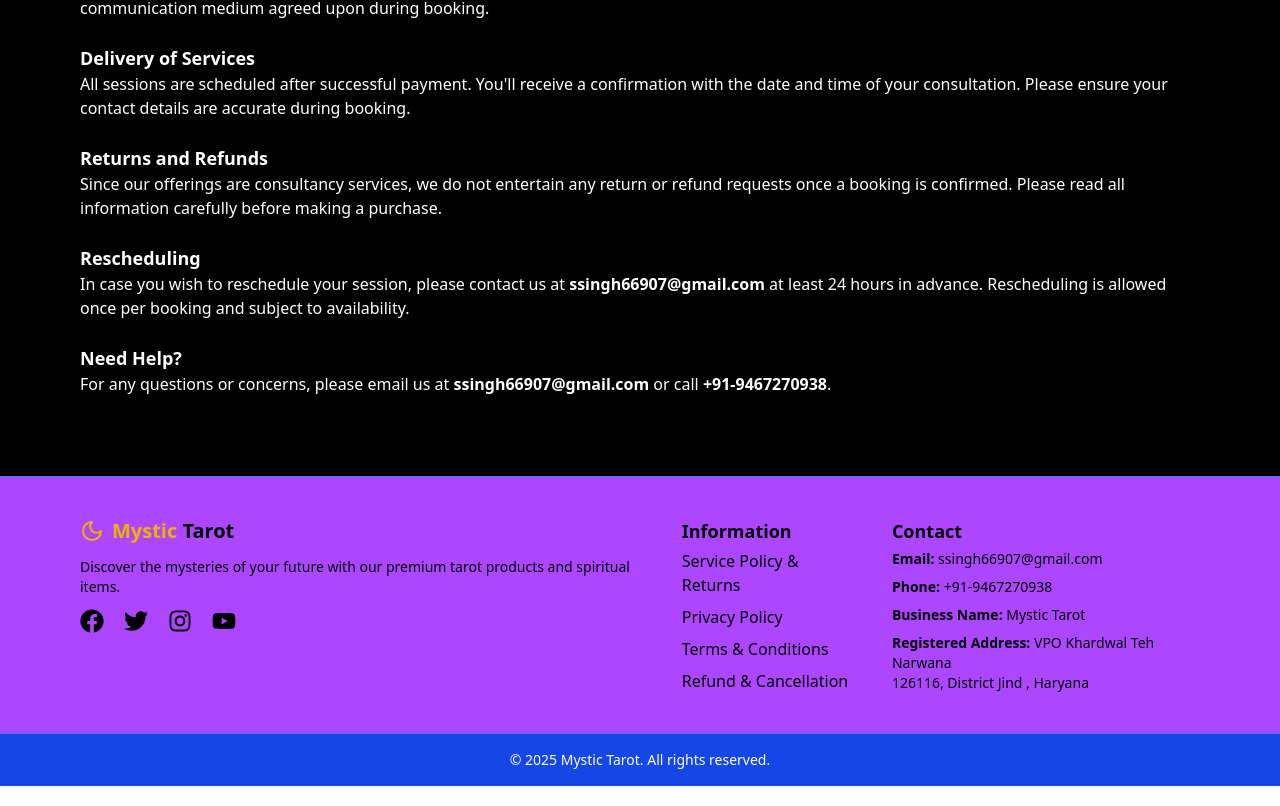
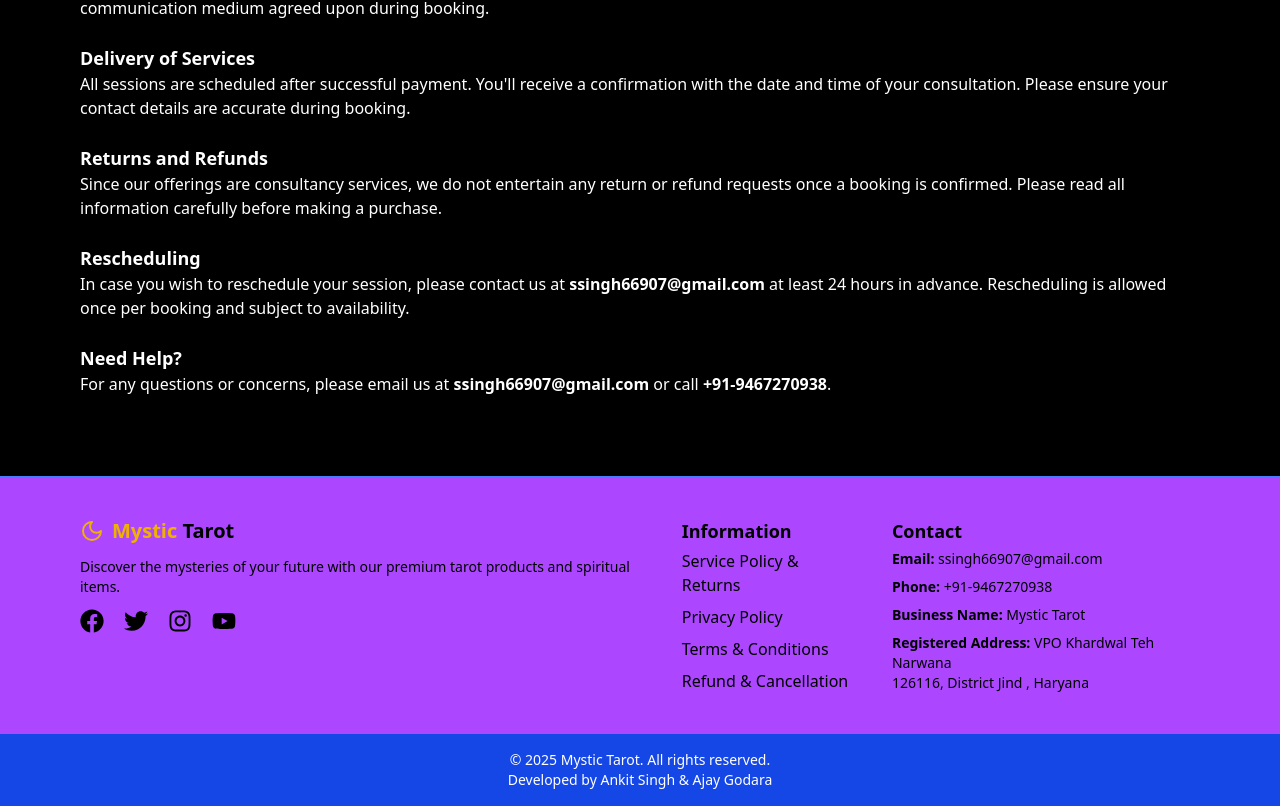
Before and after one commit to ankit-sikarwar-001/TarrotReading, a React (Vite) app in the folder client/: page /service-policy-and-returns in a window 1280 px wide. Shown: the part 242-1048 px from the top of the page. Built offline with nearby package versions, Linux system fonts and the light colour scheme; no server answers.

Commit message:
developers

```diff
--- a/client/src/components/Footer.jsx
+++ b/client/src/components/Footer.jsx
@@ -60,6 +60,10 @@ const Footer = () => {
 
       <div className="py-4 px-6 md:px-20 text-center text-sm bg-blue-700">
         <p>© 2025 Mystic Tarot. All rights reserved.</p>
+        <p>
+          Developed by <a href="https://ankitxwarportfolio.netlify.app/" target="_blank" rel="noopener noreferrer" className=" hover:text-yellow-300">Ankit Singh</a> &{' '}
+          <a href="https://ajaygodara-portfolio.vercel.app" target="_blank" rel="noopener noreferrer" className=" hover:text-yellow-300">Ajay Godara</a>
+        </p>
       </div>
     </footer>
   );
```
